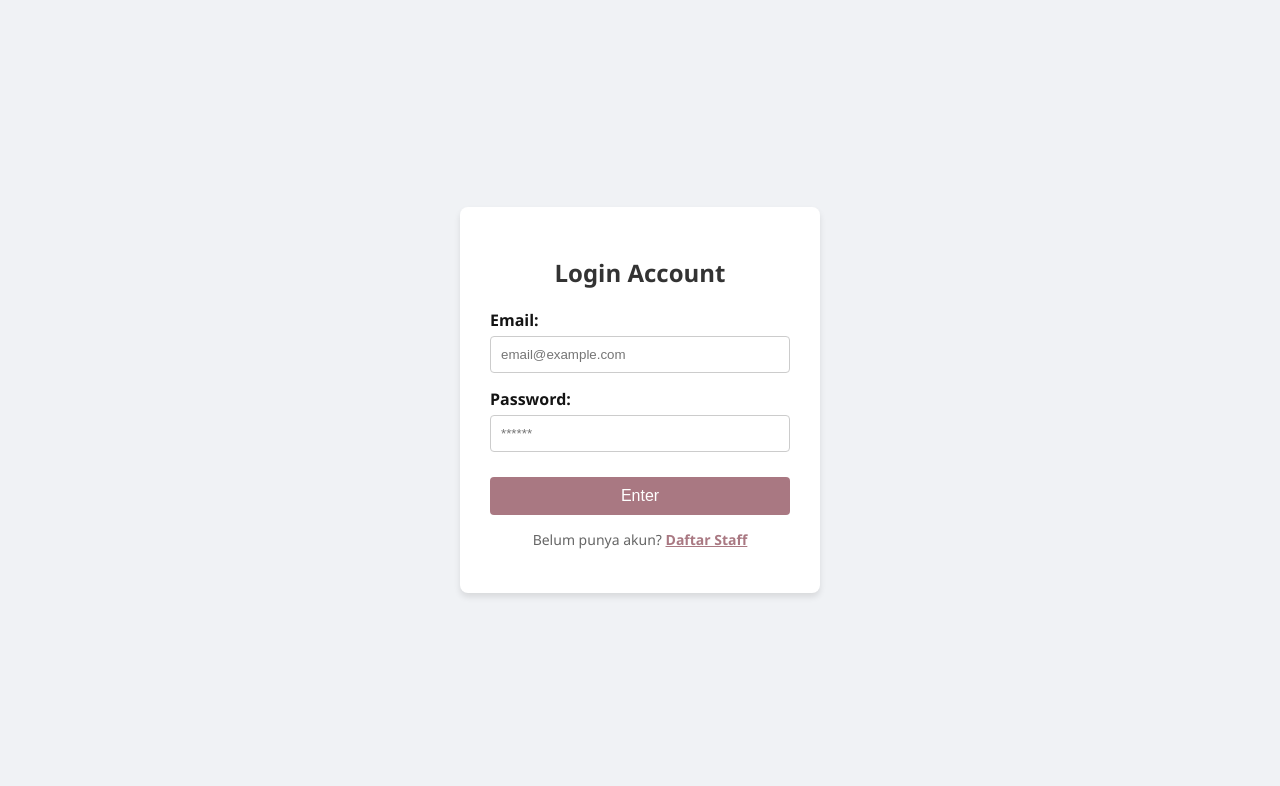
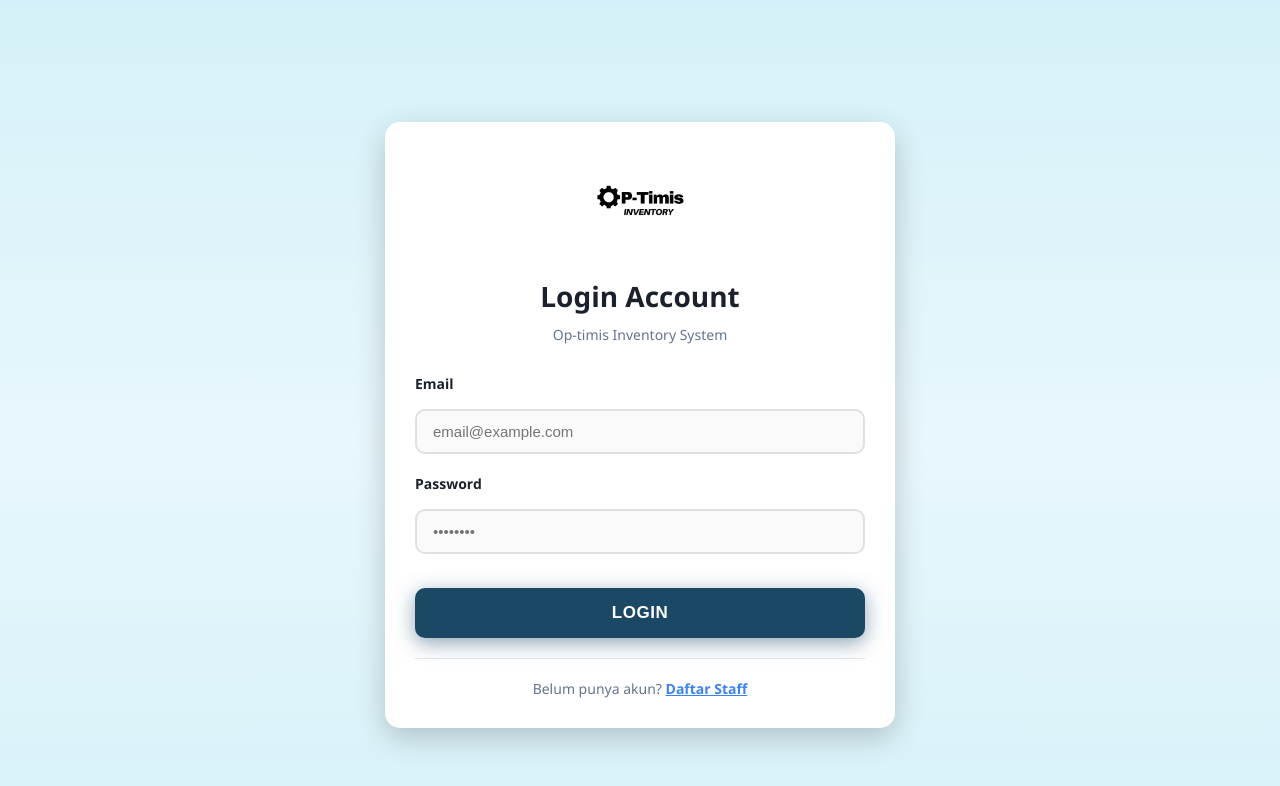
Before and after one commit to Ondor-R/uas-paw-kelompok-op-timis, a React (Vite) app in the folder op-timis_inventory/frontend/: page / in a window 1280 px wide. Shown: the top 786 px of the page. Built offline with nearby package versions, Linux system fonts and the light colour scheme.

Commit message:
Redesain UI halaman Login dengan logo

```diff
--- a/op-timis_inventory/frontend/src/Login.jsx
+++ b/op-timis_inventory/frontend/src/Login.jsx
@@ -1,89 +1,149 @@
-import React, { useState } from 'react';
-import axios from 'axios';
-import { useNavigate } from 'react-router-dom';
-import './style.css';
+import React, { useState } from "react";
+import axios from "axios";
+import { useNavigate } from "react-router-dom";
+import "./style.css";
+import logoOptimis from "./assets/OP-TIMIS.png";
 
 function Login() {
   // State Login & Register
-  const [email, setEmail] = useState('');
-  const [password, setPassword] = useState('');
+  const [email, setEmail] = useState("");
+  const [password, setPassword] = useState("");
 
   // State Khusus Register
-  const [name, setName] = useState('');
+  const [name, setName] = useState("");
   const [isRegister, setIsRegister] = useState(false); // Default false (Mode Login)
 
-  const [message, setMessage] = useState('');
+  const [message, setMessage] = useState("");
   const navigate = useNavigate();
 
   const handleAuth = async (e) => {
     e.preventDefault();
-    setMessage('Processing...');
+    setMessage("Processing...");
 
     try {
       if (isRegister) {
         // --- LOGIKA REGISTER (DAFTAR STAFF) ---
-        await axios.post('http://localhost:6543/register', {
+        await axios.post("http://localhost:6543/register", {
           name: name,
           email: email,
-            password: password
+          password: password,
         });
-        setMessage('Registrasi Berhasil! Mohon tunggu validasi Admin.');
+        setMessage("Registrasi Berhasil! Mohon tunggu validasi Admin.");
         setIsRegister(false); // Kembalikan ke mode login otomatis
-        setName(''); // Reset nama
-        setPassword(''); // Reset password
-
+        setName(""); // Reset nama
+        setPassword(""); // Reset password
       } else {
         // --- LOGIKA LOGIN ---
-        const response = await axios.post('http://localhost:6543/login', {
+        const response = await axios.post("http://localhost:6543/login", {
           email: email,
-            password: password
+          password: password,
         });
 
-        setMessage('Login Berhasil!');
+        setMessage("Login Berhasil!");
         // Simpan user & token
-        localStorage.setItem('user', JSON.stringify(response.data.user));
+        localStorage.setItem("user", JSON.stringify(response.data.user));
 
-        navigate('/dashboard');
+        navigate("/dashboard");
       }
-
     } catch (error) {
       if (error.response) {
         setMessage(error.response.data.message);
       } else {
-        setMessage('Gagal menghubungi server backend.');
+        setMessage("Gagal menghubungi server backend.");
       }
     }
   };
 
   return (
-    <div className="login-container">
-      <form className="login-form" onSubmit={handleAuth}>
-        <h2 className="login-title">
-            {isRegister ? 'Register Account' : 'Login Account'}
+    <div
+      className="products-page"
+      style={{
+        display: "flex",
+        alignItems: "center",
+        justifyContent: "center",
+      }}
+    >
+      <form
+        className="product-form-card"
+        onSubmit={handleAuth}
+        style={{ maxWidth: "450px", width: "100%" }}
+      >
+        {/* Logo and Title */}
+        <div style={{ textAlign: "center", marginBottom: "30px" }}>
+          <img
+            src={logoOptimis}
+            alt="Op-timis Logo"
+            style={{
+              width: "100px",
+              height: "100px",
+              objectFit: "contain",
+              marginBottom: "20px",
+            }}
+          />
+          <h2
+            style={{
+              margin: "0 0 10px 0",
+              fontSize: "28px",
+              color: "#1a202c",
+              fontWeight: "bold",
+            }}
+          >
+            {isRegister ? "Register Account" : "Login Account"}
           </h2>
+          <p style={{ margin: 0, color: "#64748b", fontSize: "14px" }}>
+            Op-timis Inventory System
+          </p>
+        </div>
 
-        {message && <p className="error-message">{message}</p>}
+        {message && (
+          <div
+            className={`alert-modern ${
+              message.includes("Berhasil") ? "alert-success" : "alert-error"
+            }`}
+            style={{ marginBottom: "20px" }}
+          >
+            {message}
+          </div>
+        )}
 
         {/* Input Nama hanya muncul saat Register */}
         {isRegister && (
-            <div className="form-group">
-                <label>Full Name:</label>
+          <div className="form-field" style={{ marginBottom: "20px" }}>
+            <label
+              style={{
+                display: "block",
+                marginBottom: "8px",
+                color: "#1a202c",
+                fontWeight: "600",
+              }}
+            >
+              Full Name
+            </label>
             <input
               type="text"
-                    className="form-input"
+              className="modern-input"
               value={name}
               onChange={(e) => setName(e.target.value)}
               required
-                    placeholder="Budi Staff"
+              placeholder="Masukkan nama lengkap"
             />
           </div>
         )}
 
-        <div className="form-group">
-          <label>Email:</label>
+        <div className="form-field" style={{ marginBottom: "20px" }}>
+          <label
+            style={{
+              display: "block",
+              marginBottom: "8px",
+              color: "#1a202c",
+              fontWeight: "600",
+            }}
+          >
+            Email
+          </label>
           <input
             type="email"
-            className="form-input"
+            className="modern-input"
             value={email}
             onChange={(e) => setEmail(e.target.value)}
             required
@@ -91,30 +151,59 @@ function Login() {
           />
         </div>
 
-        <div className="form-group">
-          <label>Password:</label>
+        <div className="form-field" style={{ marginBottom: "24px" }}>
+          <label
+            style={{
+              display: "block",
+              marginBottom: "8px",
+              color: "#1a202c",
+              fontWeight: "600",
+            }}
+          >
+            Password
+          </label>
           <input
             type="password"
-            className="form-input"
+            className="modern-input"
             value={password}
             onChange={(e) => setPassword(e.target.value)}
             required
-            placeholder="******"
+            placeholder="••••••••"
           />
         </div>
 
-        <button type="submit" className="btn-login">
-            {isRegister ? 'Register Now' : 'Enter'}
+        <button
+          type="submit"
+          className="btn-submit-modern"
+          style={{ width: "100%" }}
+        >
+          {isRegister ? "Register Now" : "Login"}
         </button>
 
         {/* Link Switch Mode */}
-        <p className="toggle-text">
-            {isRegister ? 'Sudah punya akun? ' : 'Belum punya akun? '}
-            <span className="toggle-link" onClick={() => setIsRegister(!isRegister)}>
-                {isRegister ? 'Login disini' : 'Daftar Staff'}
+        <div
+          style={{
+            textAlign: "center",
+            marginTop: "20px",
+            paddingTop: "20px",
+            borderTop: "1px solid #e5e7eb",
+          }}
+        >
+          <p style={{ margin: 0, color: "#64748b", fontSize: "14px" }}>
+            {isRegister ? "Sudah punya akun? " : "Belum punya akun? "}
+            <span
+              style={{
+                color: "#3b82f6",
+                fontWeight: "600",
+                cursor: "pointer",
+                textDecoration: "underline",
+              }}
+              onClick={() => setIsRegister(!isRegister)}
+            >
+              {isRegister ? "Login disini" : "Daftar Staff"}
             </span>
           </p>
-
+        </div>
       </form>
     </div>
   );
```
Also changed, not shown: op-timis_inventory/frontend/src/assets/OP-TIMIS.png (added). Lines whose indentation alone changed are shown as unchanged.
